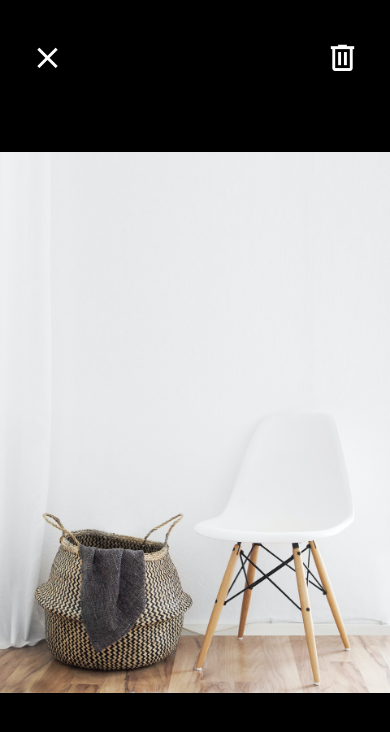
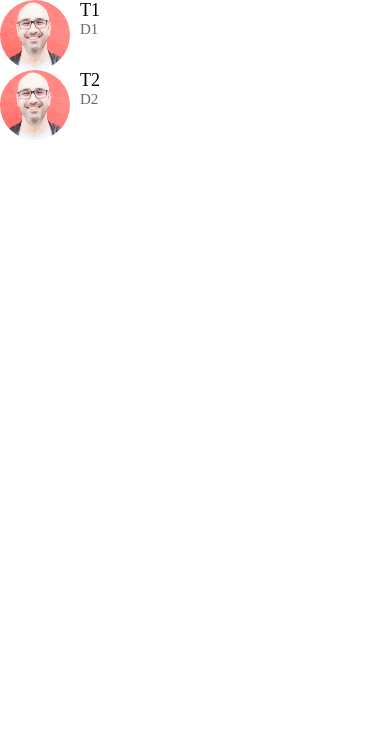
Before and after one commit to gerrcass/DoneWithIt, a React Native app: screen / in a window 390 px wide. Shown: the top 732 px of the page. Built offline with nearby package versions, Linux system fonts and the light colour scheme.

Commit message:
Using react-native FlatList to render a list of items in a custom component...

```diff
--- a/App.js
+++ b/App.js
@@ -1,11 +1,13 @@
 import React from "react";
 import { View } from "react-native";
 
-import Card from "./app/components/Card";
-import ListingDetailsScreen from "./app/screens/ListingDetailsScreen";
-import ViewImageScreen from "./app/screens/ViewImageScreen";
+//import Card from "./app/components/Card";
+//import ListingDetailsScreen from "./app/screens/ListingDetailsScreen";
+import MessagesScreen from "./app/screens/MessagesScreen";
+//import ViewImageScreen from "./app/screens/ViewImageScreen";
 
 export default function App() {
   //return <ListingDetailsScreen />;
-  return <ViewImageScreen />;
+  //return <ViewImageScreen />;
+  return <MessagesScreen />;
 }
--- /dev/null
+++ b/app/screens/MessagesScreen.js
@@ -0,0 +1,37 @@
+import React from "react";
+import { FlatList, StyleSheet } from "react-native";
+
+import ListItem from "../components/ListItem";
+
+const messages = [
+  {
+    id: 1,
+    title: "T1",
+    description: "D1",
+    image: require("../assets/mosh.jpg"),
+  },
+  {
+    id: 2,
+    title: "T2",
+    description: "D2",
+    image: require("../assets/mosh.jpg"),
+  },
+];
+
+export default function MessagesScreen() {
+  return (
+    <FlatList
+      data={messages}
+      keyExtractor={(message) => message.id.toString()}
+      renderItem={({ item }) => (
+        <ListItem
+          title={item.title}
+          subTitle={item.description}
+          image={item.image}
+        />
+      )}
+    />
+  );
+}
+
+const styles = StyleSheet.create({});
```
